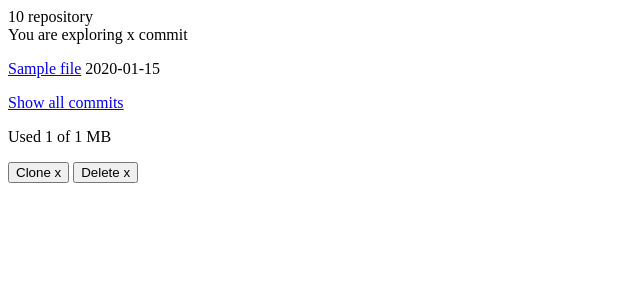
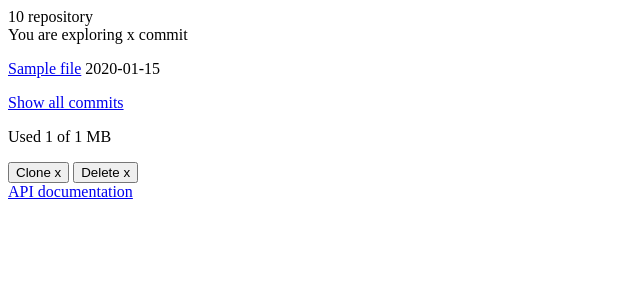
Before and after one commit to estronnom/geethub, a Flask app: template templates/rep.html in a window 1280 px wide. Shown: the top 300 px of the page, without its empty margins (0-640 px from the left). Run offline with Flask 2, Linux system fonts and the light colour scheme; the template is opened without the code that fills it: most values are stand-ins (such as "Sample title", 1, 10 or a date in 2020); data that the repository does not hold is empty; parts of the project's set-up code (start-up, migrations or seed data) failed here and were passed over; some libraries are stand-ins or nearby versions.

Commit message:
link created

```diff
--- a/templates/rep.html
+++ b/templates/rep.html
@@ -28,5 +28,6 @@
         <input type="submit" name="delete" value="Delete {{ last_commit_hash }}"/>
     </form>
 </div>
+<a href="https://github.com/estronnom/geethub/blob/main/README.md">API documentation</a>
 </body>
 </html>
```
Also changed, not shown: README.md.
